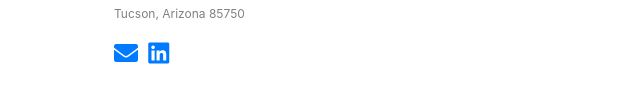
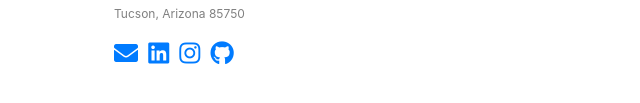
Before and after one commit to ianpsanchez/chamdict, a website with bundled scripts: page app/index.html in a window 1280 px wide. Shown: the part 215-318 px from the top of the page, without its empty margins (0-640 px from the left). Built offline with nearby package versions, Linux system fonts and the light colour scheme.

Commit message:
added li email 7

```diff
--- a/app/index.html
+++ b/app/index.html
@@ -61,6 +61,15 @@
                 <a href="https://www.linkedin.com/in/ian-sanchez-95160678">
                     <i class="fab fa-linkedin fa-2x"></i>
                 </a>
+                &nbsp;
+                <a href="https://www.instagram.com/ipsanchez204/">
+                    <i class="fab fa-instagram fa-2x"></i>
+                </a>
+                &nbsp;
+                <a href="https://github.com/ianpsanchez">
+                    <i class="fab fa-github fa-2x"></i>
+                </a>
+
 
 
 
```
